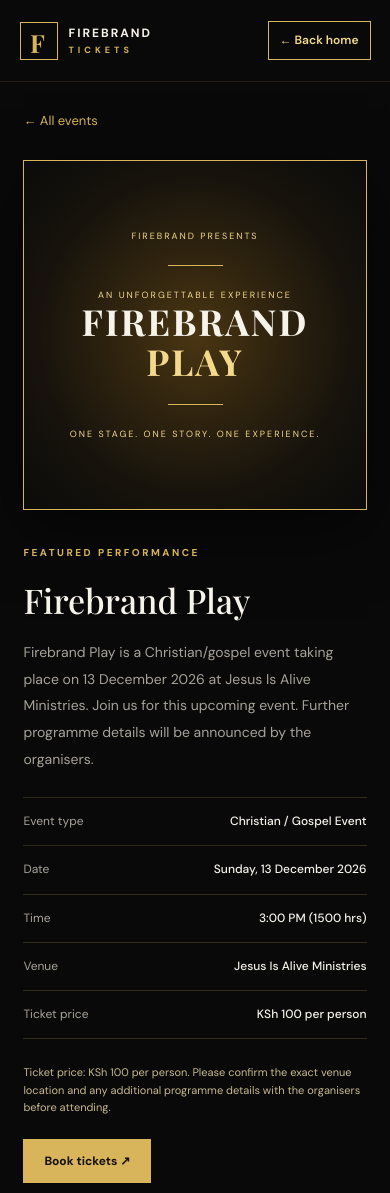
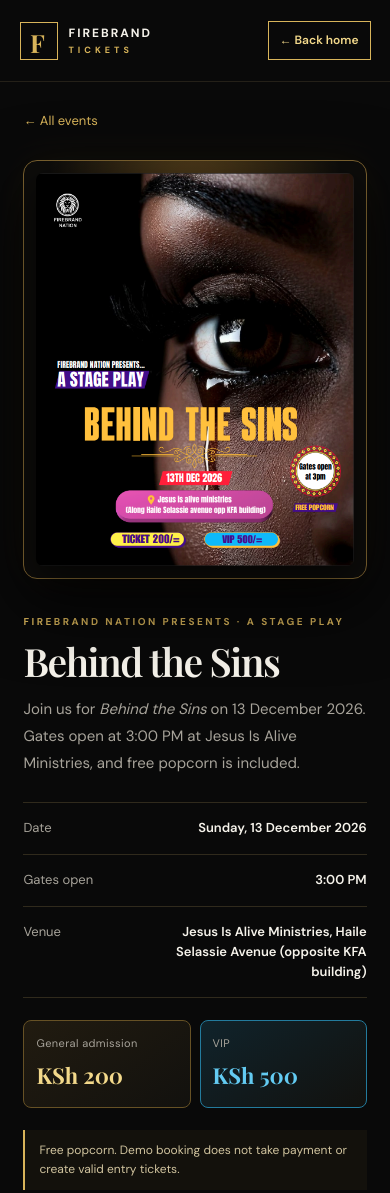
Before and after one commit to komoloantony/play-tickets, a plain HTML site: page partner-frontend/event.html in a window 390 px wide. Shown: the top 1193 px of the page. Drawn offline with nearby package versions, Linux system fonts and the light colour scheme.

Commit message:
Update Behind the Sins event page
Co-authored-by: Copilot <223556219+Copilot@users.noreply.github.com>

```diff
--- a/partner-frontend/event.css
+++ b/partner-frontend/event.css
@@ -13,90 +13,119 @@
 
 .event-detail-layout {
   display: grid;
-  grid-template-columns: minmax(250px, 0.8fr) minmax(0, 1.2fr);
-  gap: 55px;
-  align-items: center;
+  grid-template-columns: minmax(0, 0.9fr) minmax(0, 1.1fr);
+  gap: clamp(28px, 5vw, 64px);
+  align-items: start;
 }
 
 .event-detail-poster {
-  min-height: 450px;
-  padding: 30px;
-  display: flex;
-  flex-direction: column;
-  align-items: center;
-  justify-content: center;
-  text-align: center;
-  border: 1px solid var(--gold);
-  background: radial-gradient(ellipse at center, #493512, #17130c 65%, #0b0b0a);
-  box-shadow: 0 20px 60px #0008;
+  position: relative;
+  padding: 12px;
+  border: 1px solid #79602f;
+  border-radius: 14px;
+  background:
+    radial-gradient(ellipse at 50% 20%, #5d451d 0, transparent 62%),
+    #0d0c0a;
+  box-shadow: 0 24px 70px #000b, 0 0 45px #d8b45a14;
 }
 
-.event-detail-poster h1 {
-  font-family: 'Playfair Display', Georgia, serif;
-  font-size: clamp(36px, 5vw, 58px);
-  line-height: 1.1;
-  letter-spacing: 2px;
-}
-
-.event-detail-poster h1 span {
-  color: var(--gold-light);
-}
-
-.event-detail-poster .poster-top,
-.event-detail-poster .poster-small,
-.event-detail-poster .poster-bottom {
-  color: var(--gold-light);
-  font-size: 9px;
-  letter-spacing: 2px;
-}
-
-.event-detail-poster .poster-line {
-  width: 55px;
-  height: 1px;
-  margin: 22px 0;
-  background: var(--gold);
+.event-detail-poster img {
+  display: block;
+  width: 100%;
+  height: auto;
+  border-radius: 7px;
+  box-shadow: 0 12px 35px #0009;
 }
 
 .event-detail-content h2 {
-  margin: 12px 0;
+  margin: 10px 0 14px;
   font-family: 'Playfair Display', Georgia, serif;
-  font-size: clamp(34px, 4vw, 48px);
-  font-weight: 500;
+  font-size: clamp(38px, 5vw, 58px);
+  font-weight: 600;
+  line-height: 1.08;
+  letter-spacing: -1.5px;
 }
 
 .event-detail-intro {
+  max-width: 580px;
   color: var(--muted);
-  font-size: 14px;
-  line-height: 1.9;
+  font-size: 15px;
+  line-height: 1.8;
 }
 
 .detail-list {
-  margin: 25px 0;
+  margin: 25px 0 18px;
   border-top: 1px solid var(--border);
 }
 
 .detail-list > div {
   display: flex;
   justify-content: space-between;
+  align-items: flex-start;
   gap: 18px;
-  padding: 14px 0;
+  padding: 15px 0;
   border-bottom: 1px solid var(--border);
-  font-size: 12px;
+  font-size: 13px;
 }
 
 .detail-list span {
+  flex: 0 0 auto;
   color: var(--muted);
 }
 
 .detail-list strong {
+  max-width: 68%;
   text-align: right;
-  font-weight: 500;
+  font-weight: 600;
+  line-height: 1.55;
+}
+
+.ticket-price-grid {
+  display: grid;
+  grid-template-columns: repeat(2, minmax(0, 1fr));
+  gap: 12px;
+  margin: 22px 0;
+}
+
+.ticket-price-option {
+  display: flex;
+  flex-direction: column;
+  gap: 5px;
+  padding: 16px 18px;
+  border: 1px solid #665125;
+  border-radius: 8px;
+  background: linear-gradient(145deg, #211b10, #12110e);
+}
+
+.ticket-price-option span {
+  color: var(--muted);
+  font-size: 11px;
+  letter-spacing: 0.4px;
+}
+
+.ticket-price-option strong {
+  color: var(--gold-light);
+  font-family: 'Playfair Display', Georgia, serif;
+  font-size: 25px;
+}
+
+.ticket-price-vip {
+  border-color: #237b9d;
+  background: linear-gradient(145deg, #10232b, #12110e);
+}
+
+.ticket-price-vip strong {
+  color: #63cbf2;
 }
 
 .event-detail-note {
-  margin-bottom: 22px;
-  color: #c8b98d;
-  font-size: 11px;
+  margin: 18px 0 22px;
+  padding: 11px 14px;
+  border-left: 2px solid var(--gold);
+  background: #d8b45a0d;
+  color: #d1c49f;
+  font-size: 12px;
+  line-height: 1.6;
 }
 
 .book-event-button {
@@ -121,7 +150,26 @@
   }
 
   .event-detail-poster {
-    min-height: 350px;
+    width: min(100%, 430px);
+    margin: 0 auto;
+  }
+
+  .event-detail-content h2 {
+    font-size: clamp(36px, 10vw, 48px);
+  }
+}
+
+@media (max-width: 420px) {
+  .ticket-price-grid {
+    gap: 9px;
+  }
+
+  .ticket-price-option {
+    padding: 14px 12px;
+  }
+
+  .ticket-price-option strong {
+    font-size: 22px;
   }
 }
 
--- a/partner-frontend/event.html
+++ b/partner-frontend/event.html
@@ -1,10 +1,9 @@
-
 <!DOCTYPE html>
 <html lang="en">
 <head>
   <meta charset="UTF-8">
   <meta name="viewport" content="width=device-width, initial-scale=1.0">
-  <title>Firebrand Play | Firebrand Tickets</title>
+  <title>Behind the Sins | Firebrand Tickets</title>
   <link rel="stylesheet" href="style.css">
   <link rel="stylesheet" href="event.css">
  <script src="https://cdnjs.cloudflare.com/ajax/libs/qrcodejs/1.0.0/qrcode.min.js"></script>
@@ -24,56 +23,51 @@
 
     <section class="event-detail-layout">
       <div class="event-detail-poster">
-        <p class="poster-top">FIREBRAND PRESENTS</p>
-        <div class="poster-line"></div>
-        <p class="poster-small">AN UNFORGETTABLE EXPERIENCE</p>
-        <h1>FIREBRAND<br><span>PLAY</span></h1>
-        <div class="poster-line"></div>
-        <p class="poster-bottom">ONE STAGE. ONE STORY. ONE EXPERIENCE.</p>
+        <img
+          src="assets/behind-the-sins.png"
+          alt="Behind the Sins stage play poster: 13 December 2026 at Jesus Is Alive Ministries"
+          width="539"
+          height="668"
+        >
       </div>
 
       <div class="event-detail-content">
-        <p class="eyebrow">FEATURED PERFORMANCE</p>
-        <h2>Firebrand Play</h2>
-
+        <p class="eyebrow">FIREBRAND NATION PRESENTS · A STAGE PLAY</p>
+        <h2>Behind the Sins</h2>
         <p class="event-detail-intro">
-  Firebrand Play is a Christian/gospel event taking place on
-  13 December 2026 at Jesus Is Alive Ministries. Join us for
-  this upcoming event. Further programme details will be
-  announced by the organisers.
+          Join us for <em>Behind the Sins</em> on 13 December 2026.
+          Gates open at 3:00 PM at Jesus Is Alive Ministries, and free popcorn
+          is included.
         </p>
 
-
-
         <div class="detail-list">
-  <div>
-    <span>Event type</span>
-    <strong>Christian / Gospel Event</strong>
-  </div>
           <div>
             <span>Date</span>
             <strong>Sunday, 13 December 2026</strong>
           </div>
           <div>
-    <span>Time</span>
-    <strong>3:00 PM (1500 hrs)</strong>
+            <span>Gates open</span>
+            <strong>3:00 PM</strong>
           </div>
           <div>
             <span>Venue</span>
-    <strong>Jesus Is Alive Ministries</strong>
-  </div>
-  <div>
-    <span>Ticket price</span>
-    <strong>KSh 100 per person</strong>
+            <strong>Jesus Is Alive Ministries, Haile Selassie Avenue (opposite KFA building)</strong>
           </div>
         </div>
 
-
+        <div class="ticket-price-grid" aria-label="Ticket prices">
+          <div class="ticket-price-option">
+            <span>General admission</span>
+            <strong>KSh 200</strong>
+          </div>
+          <div class="ticket-price-option ticket-price-vip">
+            <span>VIP</span>
+            <strong>KSh 500</strong>
+          </div>
+        </div>
 
         <p class="event-detail-note">
-  Ticket price: KSh 100 per person. Please confirm the exact
-  venue location and any additional programme details with
-  the organisers before attending.
+          Free popcorn. Demo booking does not take payment or create valid entry tickets.
         </p>
 
 
@@ -85,7 +79,7 @@
 
 <form class="booking-form" id="booking-form" hidden>
   <h3>Reserve your tickets</h3>
-  <p>Enter your details once for your entire booking.</p>
+  <p>Enter your details once to create demo tickets. No payment will be taken.</p>
 
   <label for="attendee-name">Purchaser's full name</label>
   <input
@@ -107,6 +101,12 @@
     required
   >
 
+  <label for="ticket-type">Ticket type</label>
+  <select id="ticket-type" name="ticket-type" required>
+    <option value="general">General admission — KSh 200</option>
+    <option value="vip">VIP — KSh 500</option>
+  </select>
+
   <label for="ticket-quantity">Number of tickets</label>
   <select id="ticket-quantity" name="quantity" required>
     <option value="1">1 ticket</option>
@@ -116,19 +116,8 @@
     <option value="5">5 tickets</option>
   </select>
 
-  <label for="mpesa-phone">M-Pesa phone number</label>
-  <input
-    id="mpesa-phone"
-    name="phone"
-    type="tel"
-    placeholder="e.g. 0712345678"
-    pattern="(?:07|01)[0-9]{8}"
-    maxlength="10"
-    required
-  >
-
   <button class="primary-button" type="submit">
-    Continue to payment
+    Create demo tickets
   </button>
 
   <p id="payment-feedback" class="booking-feedback" role="status"></p>
--- a/partner-frontend/event.js
+++ b/partner-frontend/event.js
@@ -11,7 +11,6 @@ const paymentFeedback = document.getElementById("payment-feedback");
 const nameInput = document.getElementById("attendee-name");
 const emailInput = document.getElementById("attendee-email");
 const quantityInput = document.getElementById("ticket-quantity");
-const phoneInput = document.getElementById("mpesa-phone");
 
 // Ticket results
 const ticketResults = document.getElementById("ticket-results");
@@ -62,7 +61,7 @@ function downloadTicket(ticket) {
 <head>
 <meta charset="UTF-8">
 <meta name="viewport" content="width=device-width, initial-scale=1">
-<title>Firebrand Play Ticket</title>
+<title>Behind the Sins Ticket</title>
 
 <style>
 body {
@@ -115,9 +114,11 @@ p {
 <p><strong>Purchaser:</strong> ${escapeHtml(ticket.name)}</p>
 <p><strong>Email:</strong> ${escapeHtml(ticket.email)}</p>
 <p><strong>Ticket ID:</strong> ${ticket.id}</p>
+<p><strong>Ticket type:</strong> ${escapeHtml(ticket.ticketType)} — KSh ${ticket.price}</p>
 <img src="${qrData}" alt="Ticket QR code">
 <p class="warning">DEMO TICKET — NOT VALID FOR ENTRY</p>
-<p>Event date, venue and price to be confirmed.</p>
+<p>13 December 2026 · Gates open at 3:00 PM</p>
+<p>Jesus Is Alive Ministries, Haile Selassie Avenue (opposite KFA building)</p>
 </div>
 </body>
 </html>`;
@@ -148,11 +149,13 @@ bookingForm.addEventListener("submit", event => {
   const purchaserName = nameInput.value.trim();
   const purchaserEmail = emailInput.value.trim();
   const quantity = Number(quantityInput.value);
-  const phone = phoneInput.value.trim();
+  const ticketDetails = {
+    general: { label: "General admission", price: 200 },
+    vip: { label: "VIP", price: 500 }
+  }[document.getElementById("ticket-type").value];
 
-  if (!/^(07|01)\d{8}$/.test(phone)) {
-    paymentFeedback.textContent =
-      "Enter a valid Kenyan phone number, e.g. 0712345678.";
+  if (!ticketDetails) {
+    paymentFeedback.textContent = "Choose a valid ticket type.";
     return;
   }
 
@@ -180,14 +183,16 @@ bookingForm.addEventListener("submit", event => {
     const ticket = {
       id: ticketId,
       name: purchaserName,
-      email: purchaserEmail
+      email: purchaserEmail,
+      ticketType: ticketDetails.label,
+      price: ticketDetails.price
     };
 
     const card = document.createElement("article");
     card.className = "ticket-card";
 
     const title = document.createElement("h3");
-    title.textContent = "FIREBRAND PLAY";
+    title.textContent = "BEHIND THE SINS";
 
     const warning = document.createElement("p");
     warning.className = "demo-warning";
@@ -201,6 +206,10 @@ bookingForm.addEventListener("submit", event => {
 
     const emailLine = document.createElement("p");
     emailLine.textContent = "Email: " + purchaserEmail;
+
+    const ticketTypeLine = document.createElement("p");
+    ticketTypeLine.textContent =
+      `Ticket: ${ticketDetails.label} · KSh ${ticketDetails.price}`;
 
     const qrContainer = document.createElement("div");
     qrContainer.className = "ticket-qr";
@@ -227,6 +236,7 @@ bookingForm.addEventListener("submit", event => {
       title,
       warning,
       idLine,
+      ticketTypeLine,
       nameLine,
       emailLine,
       qrContainer,
```
Also changed, not shown: partner-frontend/index.html (+28 -28 lines), partner-frontend/style.css (+47 -22 lines), partner-frontend/assets/behind-the-sins.png (added). Lines whose indentation alone changed are shown as unchanged.
